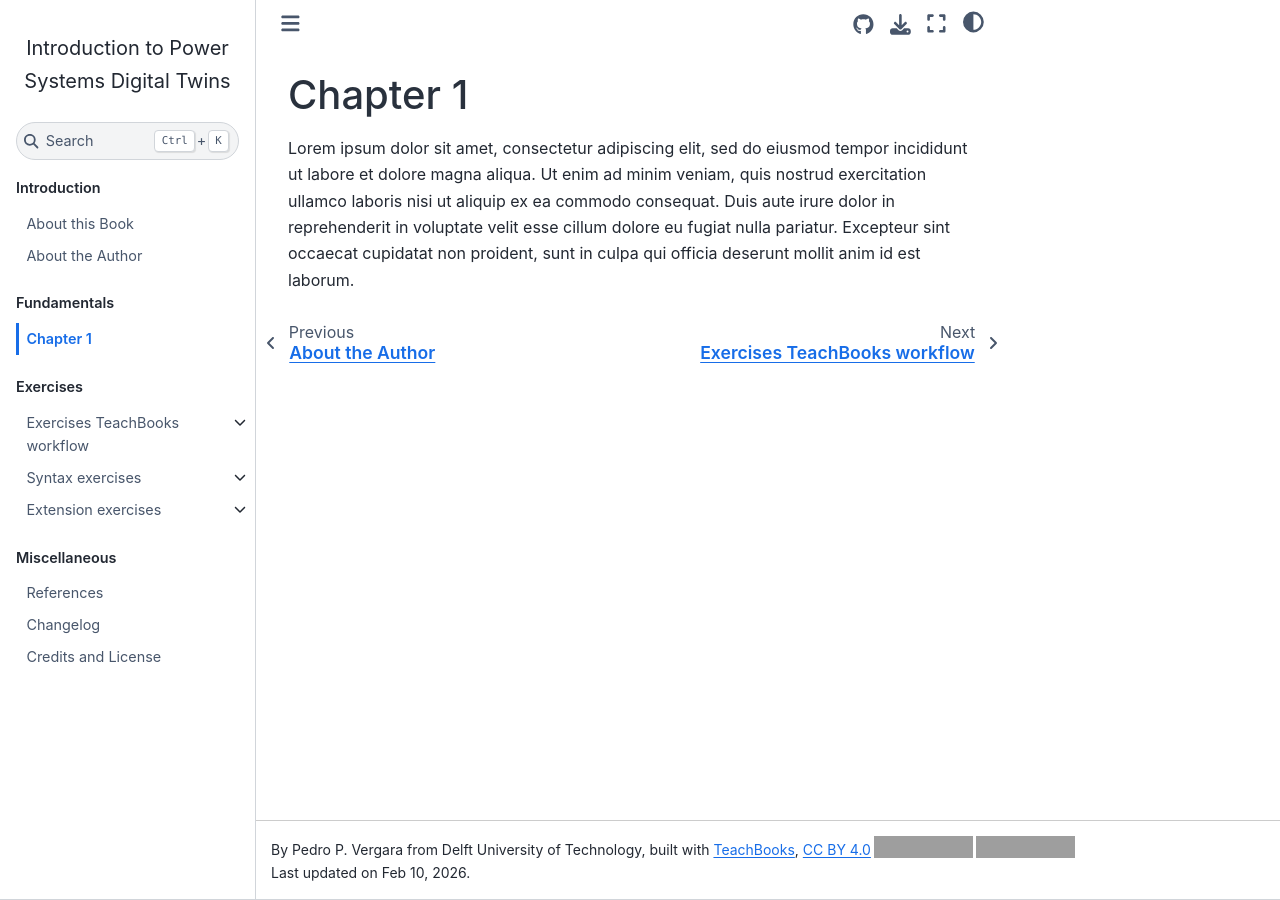
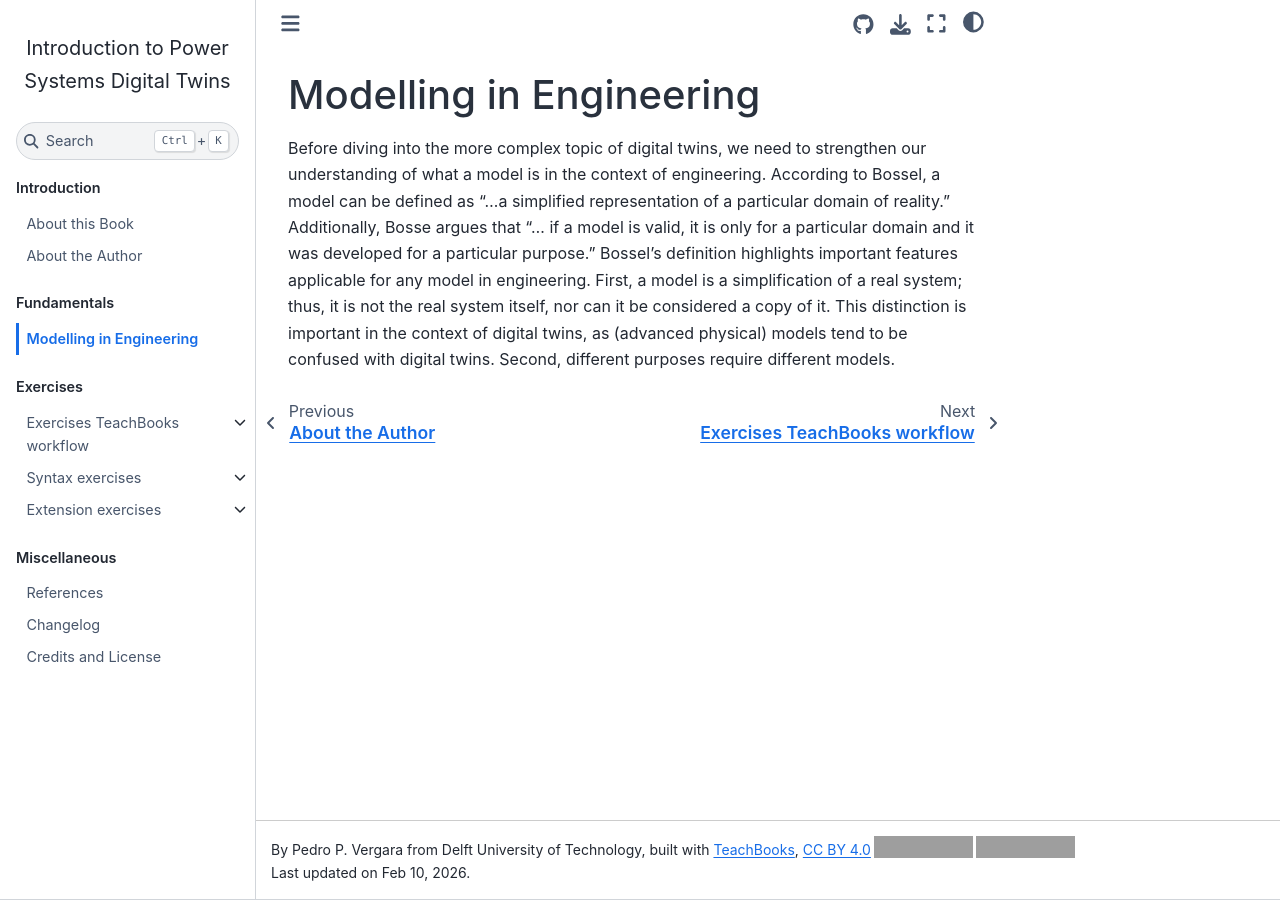
Before and after one commit to distributionnetworksTUDelft/PowerSystemsDigitalTwins, a Jupyter Book: the page built from book/part_1/chapter_1.md, in a window 1280 px wide. Built offline with Jupyter Book 1.0.4 settings and Sphinx 7.4.7 and the Sphinx Book theme 1.1.4, drawn with Linux system fonts in a browser that asks for light colours; comment, search, counter and statistics services are not loaded; grey boxes are pictures that could not be loaded.

Commit message:
Update chapter_1.md

```diff
--- a/book/part_1/chapter_1.md
+++ b/book/part_1/chapter_1.md
@@ -1,3 +1,3 @@
-# Chapter 1
+# Modelling in Engineering
 
-Lorem ipsum dolor sit amet, consectetur adipiscing elit, sed do eiusmod tempor incididunt ut labore et dolore magna aliqua. Ut enim ad minim veniam, quis nostrud exercitation ullamco laboris nisi ut aliquip ex ea commodo consequat. Duis aute irure dolor in reprehenderit in voluptate velit esse cillum dolore eu fugiat nulla pariatur. Excepteur sint occaecat cupidatat non proident, sunt in culpa qui officia deserunt mollit anim id est laborum.
+Before diving into the more complex topic of digital twins, we need to strengthen our understanding of what a model is in the context of engineering. According to Bossel, a model can be defined as "...a simplified representation of a particular domain of reality." Additionally, Bosse argues that "... if a model is valid, it is only for a particular domain and it was developed for a particular purpose." Bossel's definition highlights important features applicable for any model in engineering. First, a model is a simplification of a real system; thus, it is not the real system itself, nor can it be considered a copy of it. This distinction is important in the context of digital twins, as (advanced physical) models tend to be confused with digital twins. Second, different purposes require different models.
```
